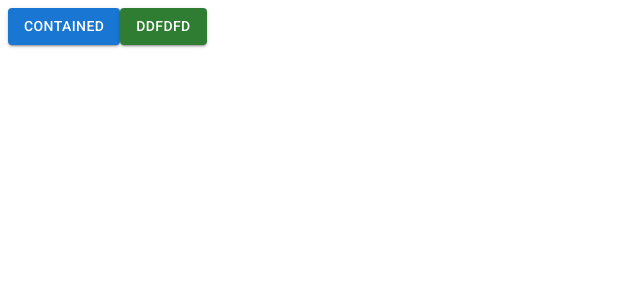
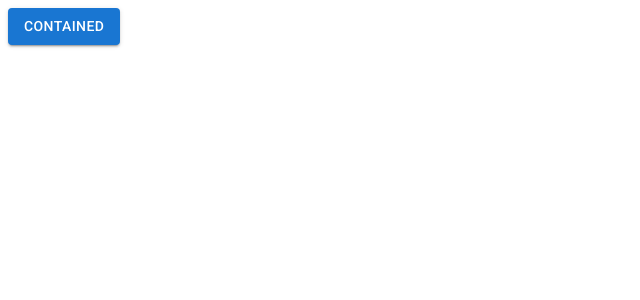
Before and after one commit to kuith/quiro2, a React (Create React App) app: page / in a window 1280 px wide. Shown: the top 300 px of the page, without its empty margins (0-640 px from the left). Built offline with nearby package versions, Linux system fonts and the light colour scheme.

Commit message:
segundo commit

```diff
--- a/src/App.js
+++ b/src/App.js
@@ -5,9 +5,6 @@ function App() {
   return (
     <div>
       <Button variant="contained">Contained</Button>
-      <Button variant="contained" color="success">
-        ddfdfd
-      </Button>
     </div>
   );
 }
```
